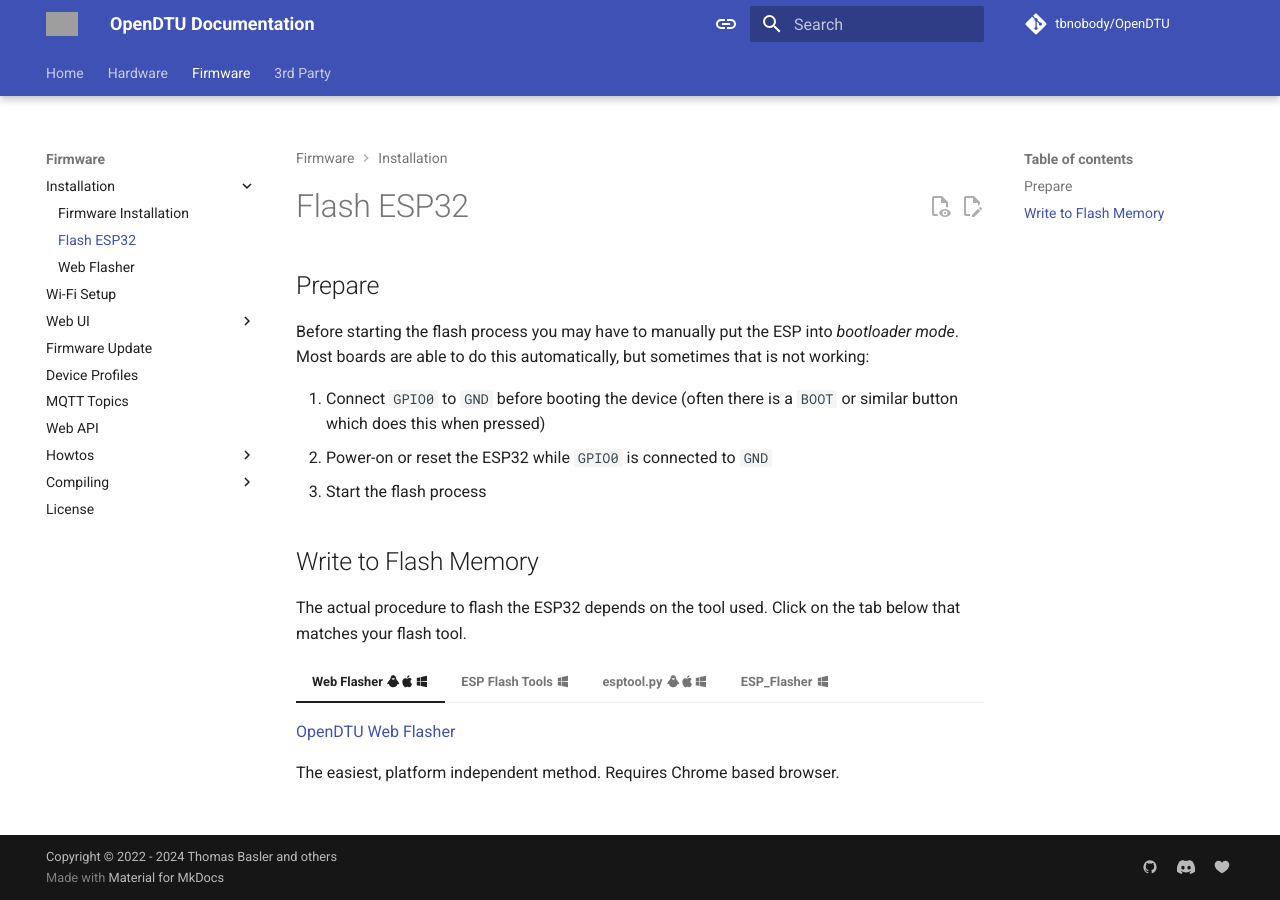
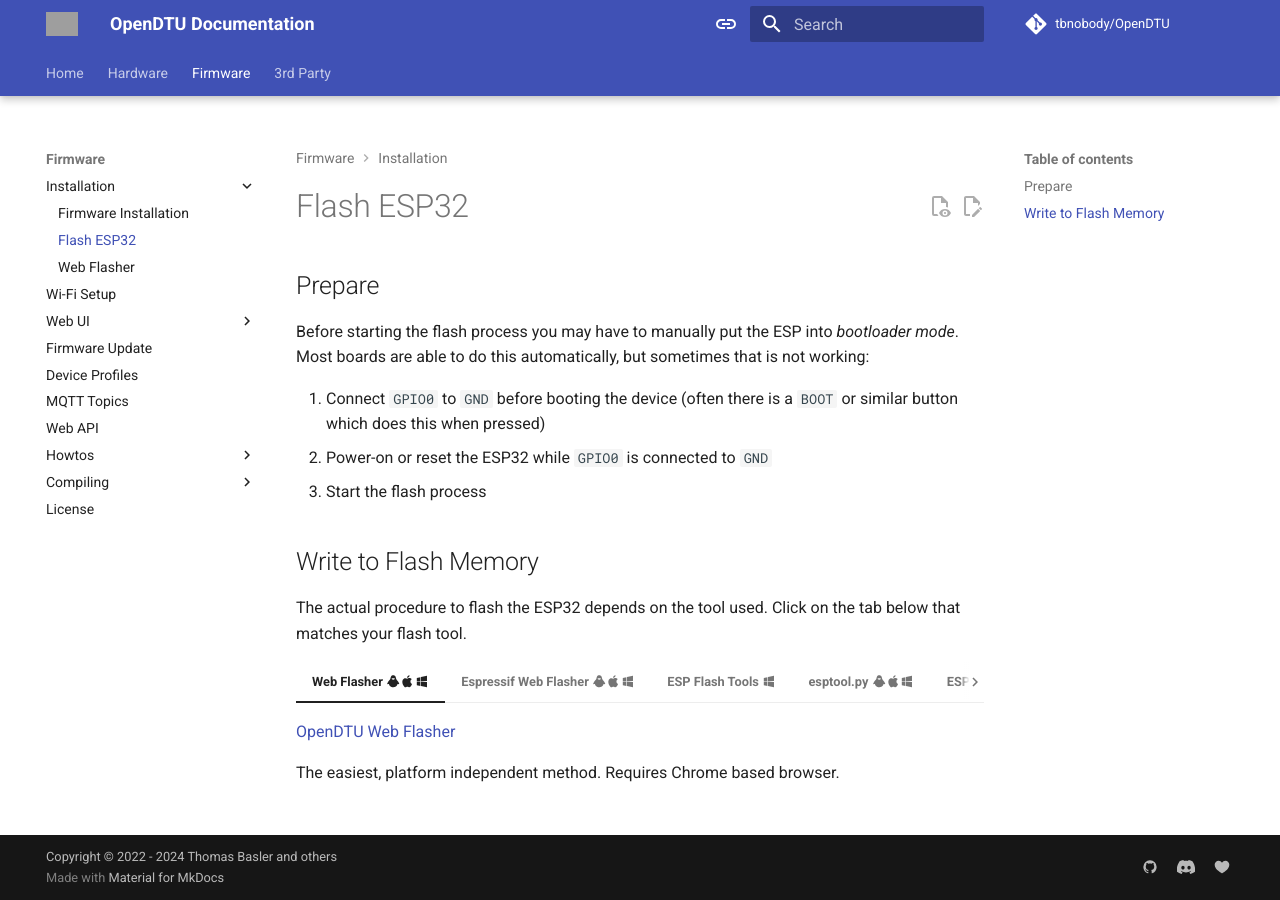
Before and after one commit to tbnobody/OpenDTU-docs, an MkDocs documentation site: the page built from docs/firmware/flash_esp.md, in a window 1280 px wide. Built offline with MkDocs 1.6.1 and Material for MkDocs 9.7.7, drawn with Linux system fonts in a browser that asks for light colours; comment, search, counter and statistics services are not loaded; some of the changed lines change nothing that is shown; grey boxes are pictures that could not be loaded.

Commit message:
add espressif web flasher as possible tool to flash MCU

```diff
--- a/docs/firmware/flash_esp.md
+++ b/docs/firmware/flash_esp.md
@@ -19,6 +19,12 @@
     [OpenDTU Web Flasher](webinstall.md)
 
     The easiest, platform independent method. Requires Chrome based browser.
+
+=== "Espressif Web Flasher :material-linux::material-apple::material-microsoft-windows:"
+    [Espressif Web Flasher](https://espressif.github.io/esptool-js/){target=_blank}
+    Platform-independent method. Requires Chrome or Edge browser. Allows to
+    install arbitrary firmware binaries. Flash factory binaries to address
+    `0x0` and non-factory binaries to address `0x10000`.
 
 === "ESP Flash Tools :material-microsoft-windows:"
     Espressif provides their own [Flash Download Tools](https://www.espressif.com/en/support/download/other-tools){target=_blank} for Windows.
```
